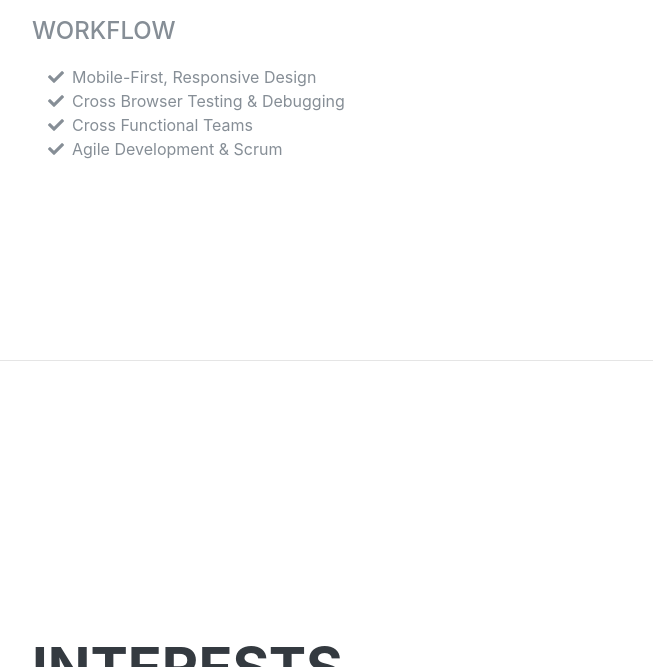
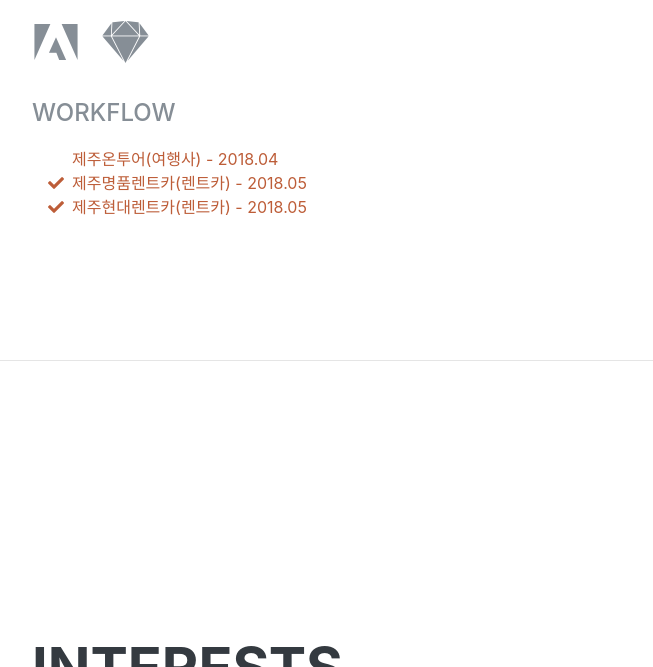
Before and after one commit to pepelicious/pepelicious.github.io, a plain HTML site: page index.html in a window 1280 px wide. Shown: the part 4570-5237 px from the top of the page, without its empty margins (288-941 px from the left). Drawn offline with Linux system fonts and the light colour scheme; a web font is replaced by a local one.

Commit message:
Update index.html

```diff
--- a/index.html
+++ b/index.html
@@ -202,26 +202,34 @@
           <li class="list-inline-item">
             <i class="fab fa-js-square"></i>
           </li>
+
+        </ul>
+
+	<div class="subheading mb-3">Edit &amp; Tools</div>
+        <ul class="list-inline dev-icons">
           <li class="list-inline-item">
             <i class="fab fa-adobe"></i>
+          </li>
+          <li class="list-inline-item">
+            <i class="fab fa-sketch"></i>
           </li>
 
         </ul>
 
         <div class="subheading mb-3">Workflow</div>
         <ul class="fa-ul mb-0">
-          <li>
+          <a href="http://www.jejudoori.com/" target="_blank"><li>
             <i class="fa-li fa fa-check"></i>
-            Mobile-First, Responsive Design</li>
-          <li>
+            제주온투어(여행사) - 2018.04 </li>
+		  <li></a>
+          <a href="http://www.jejuluxuryrent.com/" target="_blank"><li>
             <i class="fa-li fa fa-check"></i>
-            Cross Browser Testing &amp; Debugging</li>
-          <li>
+            제주명품렌트카(렌트카) - 2018.05 </li>
+		  <li></a>
+	  <a href="http://www.jejuhyundairentcar.com/" target="_blank"><li>
             <i class="fa-li fa fa-check"></i>
-            Cross Functional Teams</li>
-          <li>
-            <i class="fa-li fa fa-check"></i>
-            Agile Development &amp; Scrum</li>
+            제주현대렌트카(렌트카) - 2018.05 </li>
+		  <li></a>
         </ul>
       </div>
     </section>
```
